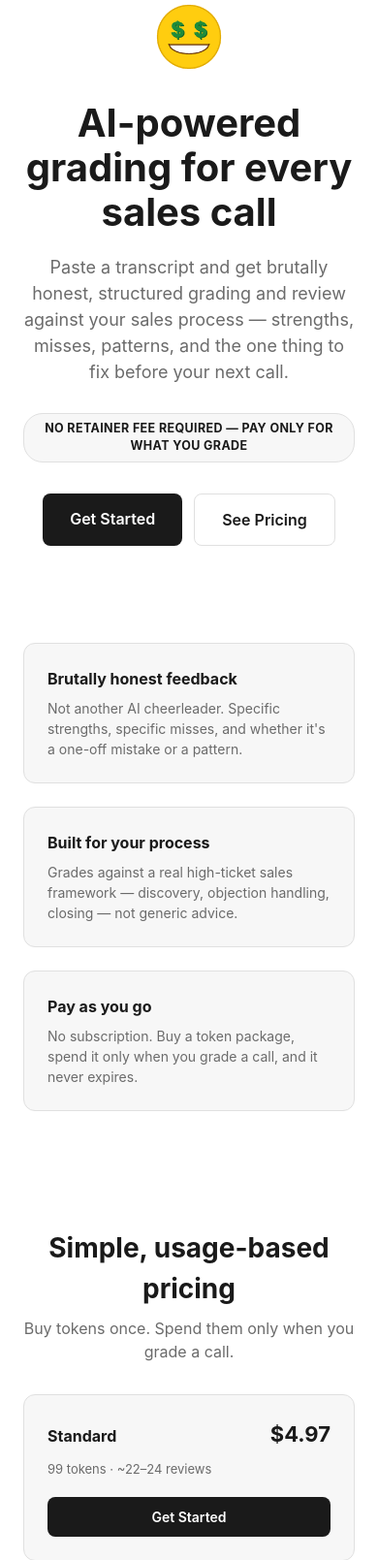
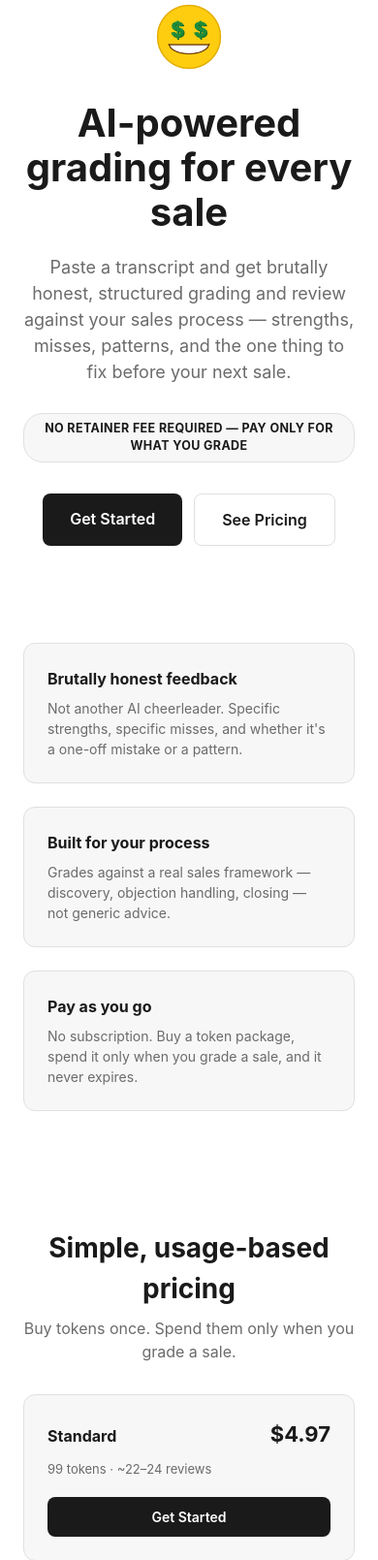
Before and after one commit to thomppeb2011-svg/My-Sales-Assistant, a Flask app: page / in a window 390 px wide. Shown: the part 152-1761 px from the top of the page at 97% size. Run offline with Flask 3, Linux system fonts and the light colour scheme; some libraries are stand-ins or nearby versions.

Commit message:
Generalize wording from sales calls to all sales work
Renamed 'High Ticket Sales Framework' to 'Sales Framework' in the
grading system prompt, and updated placeholders/copy across the
extension, website, and privacy policy so the product reads as
covering any sales interaction (D2D, retail floor, in-person pitches,
etc.), not just phone/video calls. Added a D2D Window Sales example
to the Sale Context placeholder.

```diff
--- a/backend/app.py
+++ b/backend/app.py
@@ -96,7 +96,7 @@ PUBLIC_BASE_URL = os.environ.get("PUBLIC_BASE_URL", "https://my-sales-assistant-
 if STRIPE_SECRET_KEY:
     stripe.api_key = STRIPE_SECRET_KEY
 
-# --- Anthropic (your key, used for every user's grading call) ---
+# --- Anthropic (your key, used for every user's grading request) ---
 ANTHROPIC_API_KEY = os.environ.get("ANTHROPIC_API_KEY", "")
 ANTHROPIC_MODEL = "claude-sonnet-5"
 
@@ -750,19 +750,21 @@ PRIVACY_POLICY_HTML = """
 <h1>Privacy Policy — My Sales Assistant</h1>
 <p class="updated">Last updated: August 2026</p>
 
-<p>My Sales Assistant ("we," "our," "the extension") is a Chrome extension that grades sales
-call transcripts using AI. This policy explains what data we collect, why, and how it's handled.</p>
+<p>My Sales Assistant ("we," "our," "the software") is available as a Chrome extension and a
+website that grade sales transcripts using AI. This policy explains what data we collect, why,
+and how it's handled.</p>
 
 <h2>What we collect</h2>
 <ul>
   <li><strong>Account information:</strong> your email address and password. Passwords are
   hashed (bcrypt) before storage — we never store or have access to your plaintext password.</li>
   <li><strong>Token balance:</strong> how many credits your account has, tied to your purchases.</li>
-  <li><strong>Call transcripts:</strong> when you submit a transcript to be graded, it is sent to
-  our server and then to Anthropic's Claude API to generate a grade. We do not store transcripts
-  or grading results on our servers after the request completes — the grading history you see in
-  the extension is stored locally in your own browser (via Chrome's local storage), not on our
-  servers, and is never transmitted anywhere except at the moment you request a grade.</li>
+  <li><strong>Sales transcripts:</strong> when you submit a transcript to be graded, it is sent to
+  our server and then to Anthropic's Claude API to generate a grade. We do not store the transcript
+  text itself on our servers after the request completes. The grading result is saved as your
+  history, tied to your account — on the website, that history lives on our servers; on the Chrome
+  extension, it's stored locally in your own browser. Either way, transcript content is never
+  transmitted anywhere except at the moment you request a grade.</li>
   <li><strong>Payment information:</strong> handled entirely by Stripe. We never see or store your
   card number or other payment details — Stripe processes the charge and tells us only whether it
   succeeded, so we can credit your account.</li>
@@ -770,18 +772,19 @@ call transcripts using AI. This policy explains what data we collect, why, and h
 
 <h2>Third parties we share data with</h2>
 <ul>
-  <li><strong>Anthropic</strong> (maker of Claude) — receives the transcript text and call context
+  <li><strong>Anthropic</strong> (maker of Claude) — receives the transcript text and sale context
   you submit, solely to generate your grading result.</li>
   <li><strong>Stripe</strong> — receives your payment details directly (never through us) to
   process purchases.</li>
 </ul>
 <p>We do not sell your data, and we do not share it with anyone else.</p>
 
-<h2>Your responsibility regarding call transcripts</h2>
+<h2>Your responsibility regarding sales transcripts</h2>
 <p>If a transcript you submit includes another person's voice or statements (e.g., a sales
-prospect), you are responsible for ensuring you have the legal right to record, retain, and
-submit that conversation for analysis, including complying with any applicable call-recording
-consent laws in your jurisdiction. Only submit transcripts you're authorized to share.</p>
+prospect or customer), you are responsible for ensuring you have the legal right to record,
+retain, and submit that interaction for analysis, including complying with any applicable
+recording/consent laws in your jurisdiction — whether the interaction happened over the phone,
+on video, or in person. Only submit transcripts you're authorized to share.</p>
 
 <h2>Data retention and deletion</h2>
 <p>Your account (email, hashed password, and token balance) is retained until you ask us to
--- a/backend/system_prompt.py
+++ b/backend/system_prompt.py
@@ -1,13 +1,13 @@
-SYSTEM_PROMPT = """You are an expert sales call reviewer for high-ticket sales (setting and closing). Your job is to grade sales call transcripts with brutally honest, specific, actionable feedback — both what the rep did well and where they left money/leverage on the table. You are not here to be encouraging for its own sake. You are here to make reps better.
+SYSTEM_PROMPT = """You are an expert sales reviewer covering every form of sales work — cold calls, in-person pitches, door-to-door, retail floor, closing calls, and everything in between. Your job is to grade sales transcripts with brutally honest, specific, actionable feedback — both what the rep did well and where they left money/leverage on the table. You are not here to be encouraging for its own sake. You are here to make reps better.
 
 Two grading modes:
 
-1. Primary framework mode — when the transcript is from a rep using the "High Ticket Sales Framework" below (the user's own methodology), grade against that framework specifically, citing the relevant stage/technique by name.
+1. Primary framework mode — when the transcript is from a rep using the "Sales Framework" below (the user's own methodology), grade against that framework specifically, citing the relevant stage/technique by name.
 2. General mode — when the transcript is from a rep using a different framework or no clear framework, grade against general high-ticket sales principles (rapport, discovery, pain/urgency, objection handling, tie-down/close, control of frame) using your own sales knowledge — not the specific scripts below, but the underlying principles they represent (uncertainty vs. logistics, isolating objections, tailoring pitches to buying values, etc.)
 
-Always determine which mode applies by looking at whether the call structure/language matches the framework below. If ambiguous, default to general mode using sound high-ticket sales principles.
+Always determine which mode applies by looking at whether the structure/language matches the framework below. If ambiguous, default to general mode using sound high-ticket sales principles.
 
-HIGH TICKET SALES FRAMEWORK (Primary Reference)
+SALES FRAMEWORK (Primary Reference)
 
 Why People Fail
 - Trying to close too early
@@ -177,7 +177,7 @@ For each transcript, output:
 5. Critical Misses — Specific moments where the rep lost control, missed a limiting belief, skipped a stage (e.g., never financially qualified), let the prospect keep the frame, or gave a generic (non-tailored) pitch. Be direct — no softening language, no "maybe consider." Say what should have been said instead.
 6. Pattern Check — Is this a one-off mistake or does it look like a recurring habit (e.g., consistently skipping financial qualifying, consistently failing to re-isolate after a declined commitment ask)?
 7. Grade — Letter grade (A–F) with one-sentence justification.
-8. One thing to fix before the next call — The single highest-leverage change, not a laundry list.
+8. One thing to fix before the next sale — The single highest-leverage change, not a laundry list.
 
 Tone Instructions
 - Brutally honest. Do not pad criticism with excessive compliments.
--- a/backend/templates/landing.html
+++ b/backend/templates/landing.html
@@ -3,8 +3,8 @@
 <head>
 <meta charset="utf-8" />
 <meta name="viewport" content="width=device-width, initial-scale=1" />
-<title>My Sales Assistant — AI Sales Call Grading</title>
-<meta name="description" content="Paste a sales call transcript and get brutally honest, structured grading and review against your sales process. No retainer — pay only for what you use." />
+<title>My Sales Assistant — AI Sales Grading</title>
+<meta name="description" content="Paste a sales transcript and get brutally honest, structured grading and review against your sales process. No retainer — pay only for what you use." />
 <link rel="icon" href="{{ url_for('static', filename='icons/icon32.png') }}" />
 <link rel="stylesheet" href="{{ url_for('static', filename='css/site.css') }}" />
 </head>
@@ -22,10 +22,10 @@
   <main>
     <section class="hero">
       <img src="{{ url_for('static', filename='icons/icon128.png') }}" alt="" class="hero-logo" />
-      <h1>AI-powered grading for every sales call</h1>
+      <h1>AI-powered grading for every sale</h1>
       <p class="hero-sub">
         Paste a transcript and get brutally honest, structured grading and review against your
-        sales process — strengths, misses, patterns, and the one thing to fix before your next call.
+        sales process — strengths, misses, patterns, and the one thing to fix before your next sale.
       </p>
       <p class="hero-badge">No retainer fee required — pay only for what you grade</p>
       <div class="hero-ctas">
@@ -41,17 +41,17 @@
       </div>
       <div class="feature">
         <h3>Built for your process</h3>
-        <p>Grades against a real high-ticket sales framework — discovery, objection handling, closing — not generic advice.</p>
+        <p>Grades against a real sales framework — discovery, objection handling, closing — not generic advice.</p>
       </div>
       <div class="feature">
         <h3>Pay as you go</h3>
-        <p>No subscription. Buy a token package, spend it only when you grade a call, and it never expires.</p>
+        <p>No subscription. Buy a token package, spend it only when you grade a sale, and it never expires.</p>
       </div>
     </section>
 
     <section id="pricing" class="pricing">
       <h2>Simple, usage-based pricing</h2>
-      <p class="pricing-sub">Buy tokens once. Spend them only when you grade a call.</p>
+      <p class="pricing-sub">Buy tokens once. Spend them only when you grade a sale.</p>
       <div id="planList" class="plan-list">
         <p class="plan-loading">Loading plans…</p>
       </div>
```
Also changed, not shown: backend/templates/app.html (+4 -4 lines), sidepanel.html (+4 -4 lines).
